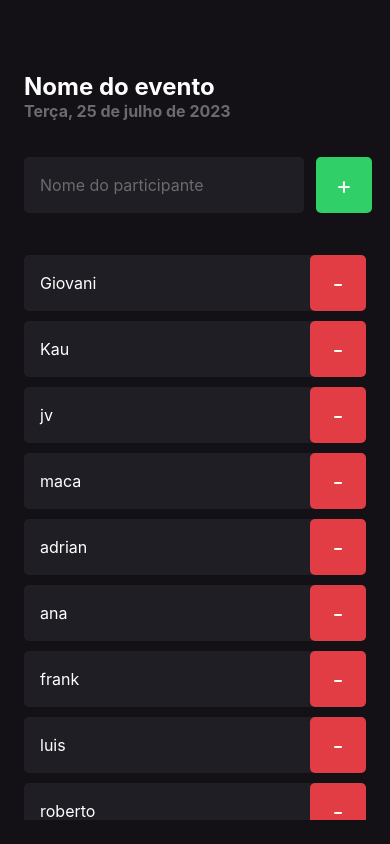
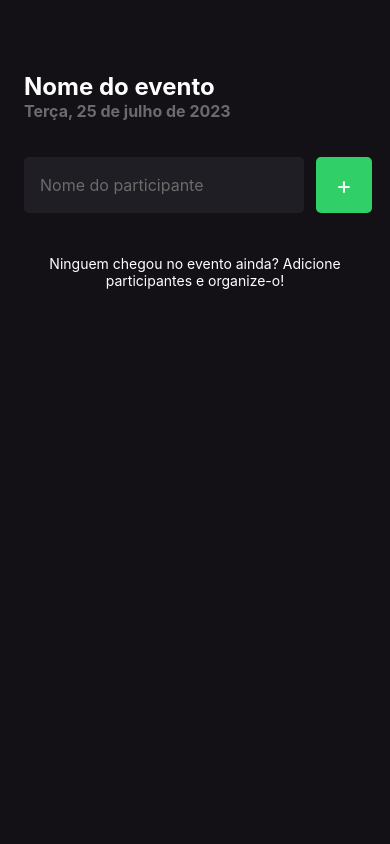
Before and after one commit to giovaniocan/Schedule-event, a React Native app: screen / in a window 390 px wide. Built offline with nearby package versions, Linux system fonts and the light colour scheme.

Commit message:
fineshed the project

```diff
--- a/src/screens/Home/Index.tsx
+++ b/src/screens/Home/Index.tsx
@@ -2,23 +2,27 @@ import { Text, TextInput, View, TouchableOpacity, FlatList, Alert } from "react-
 
 import {styles} from './styles'
 import { Particpant } from "../../components/Particpant";
+import { useState } from "react";
 
 export function Home() {
 
-    const participants = ['Giovani', 'Kau', 'jv', 'maca', 'adrian', 'ana', 'frank', 'luis', 'roberto', 'python']
+   const [participants, setParticipants] = useState<string[]>([])
+   const [participanteName, setParticipanteName] = useState('')
 
     function handleParticpantAdd(){
-        if(participants.includes('Giovani')){
+        if(participants.includes(participanteName)){
            return Alert.alert('Participante existe', 'Já existe um participante com esse nome')
+        }
+        setParticipants(prevState => [...prevState, participanteName])
 
-        }
+        setParticipanteName('')
     }
 
     function handleParticpantRemove(name: string){
         Alert.alert("Remover", `Tem certeza que deseja remover o/a ${name} ?`, [
             {
                 text:'Sim',
-                onPress:() => Alert.alert("deletado !")
+                onPress:() => setParticipants(state => state.filter(participant => participant !== name))
             },
             {
                 text:'Não',
@@ -39,6 +43,8 @@ export function Home() {
             style={styles.input}
             placeholder="Nome do participante"
             placeholderTextColor='#6b6b6b'
+            onChangeText={text => setParticipanteName(text) }
+            value={participanteName}
         />
 
         <TouchableOpacity style={styles.button} onPress={handleParticpantAdd} >
@@ -66,11 +72,6 @@ export function Home() {
             </Text>
             )}
         />
-
-
-
-
-
     </View>
 
   )
```
